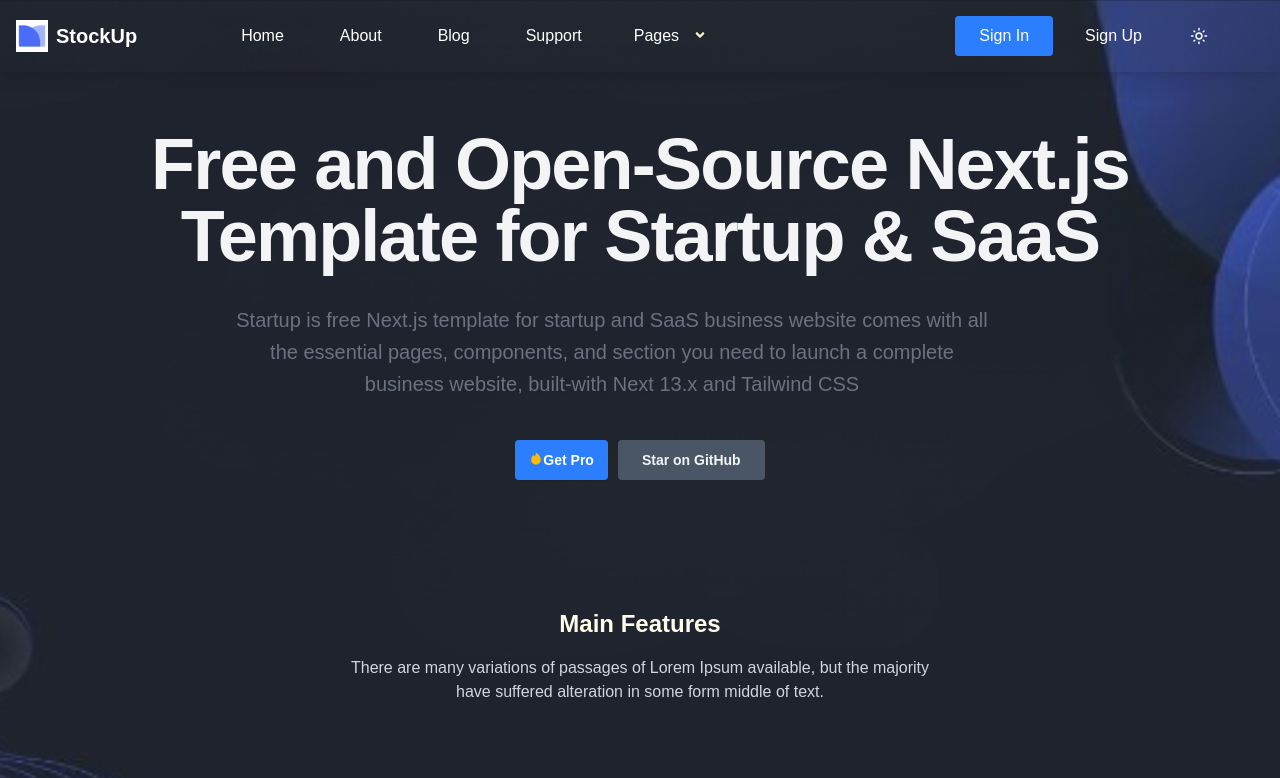
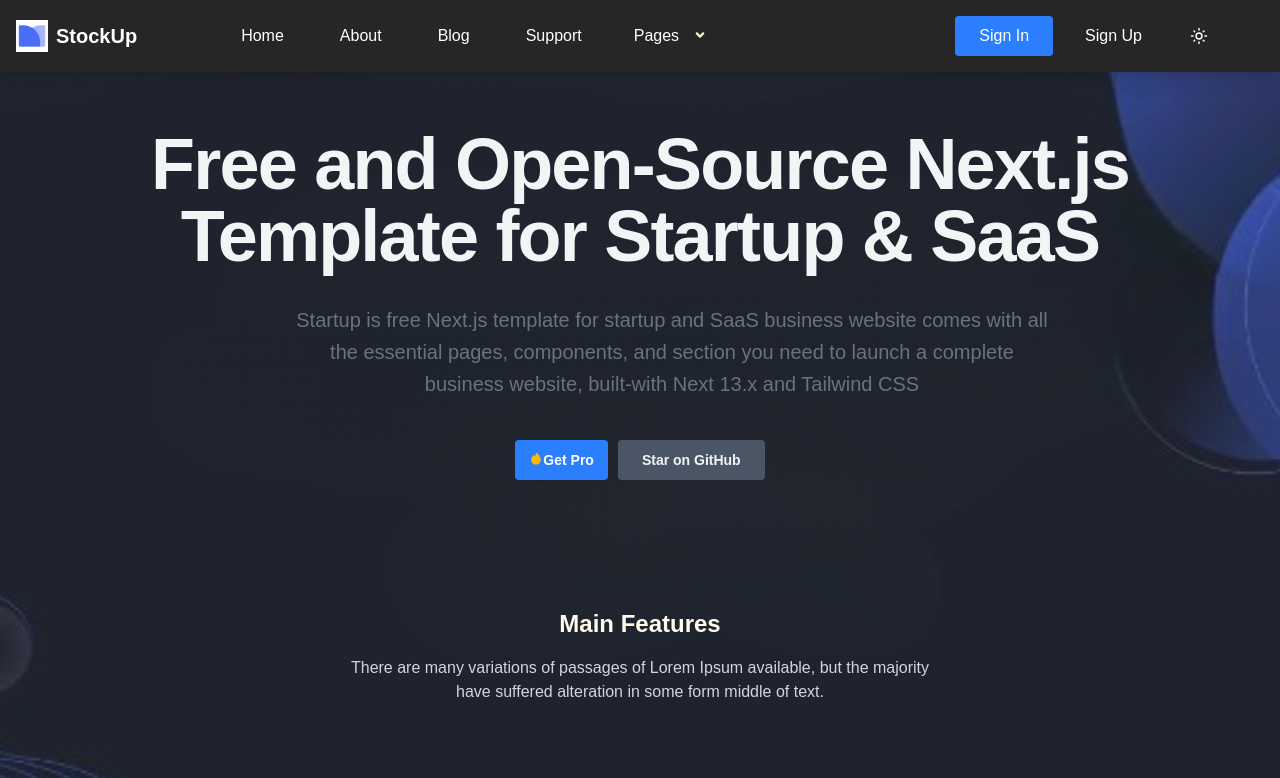
Before and after one commit to SulemanF954/firstproject, a Next.js app: page / in a window 1280 px wide. Shown: the top 778 px of the page. Built offline with nearby package versions, Linux system fonts and the light colour scheme.

Commit message:
change the color of nav bar

```diff
--- a/app/page.tsx
+++ b/app/page.tsx
@@ -25,7 +25,7 @@ export default function Home() {
       </div>
       <div className="flex justify-center items-center mt-8 mx-8">
         <div className="grid grid-cols-1 md:grid-cols-3 gap-4 mt-4">
-          <div className="bg-transparent p-4 rounded ">
+          <div className="bg-transparent p-4 rounded hover:shadow-lg transition-shadow duration-300">
             <MdDashboard className="w-10 h-10 p-1 rounded bg-blue-100 mb-4 text-blue-500 text-5xl" />
             <h3 className="text-lg font-semibold text-white">
               Crafted For Startups
--- a/components/Hero.tsx
+++ b/components/Hero.tsx
@@ -17,7 +17,7 @@ const Hero = () => {
         <h1 className="text-5xl font-semibold tracking-tight text-balance text-gray-100 sm:text-7xl">
           Free and Open-Source Next.js Template for Startup & SaaS
         </h1>
-        <p className="mt-8 text-lg w-3xl ml-55 flex font-medium text-pretty text-gray-500 sm:text-xl/8">
+        <p className="mt-8 text-lg w-3xl ml-70 flex font-medium text-pretty text-gray-500 sm:text-xl/8">
           Startup is free Next.js template for startup and SaaS business website
           comes with all the essential pages, components, and section you need
           to launch a complete business website, built-with Next 13.x and
--- a/components/NavBar.tsx
+++ b/components/NavBar.tsx
@@ -17,7 +17,7 @@ const NavBar: React.FC = () => {
   };
 
   return (
-    <nav className="text-white flex justify-between items-center fixed top-0 left-0 right-0 shadow-lg p-4 z-10">
+    <nav className="text-white flex justify-between border-b-blue-600 items-center fixed top-0 left-0 bg-neutral-800 right-0 shadow-lg p-4 z-10">
       <div className="flex items-center space-x-2">
         <img
           src="/Image/favicon.png"
```
